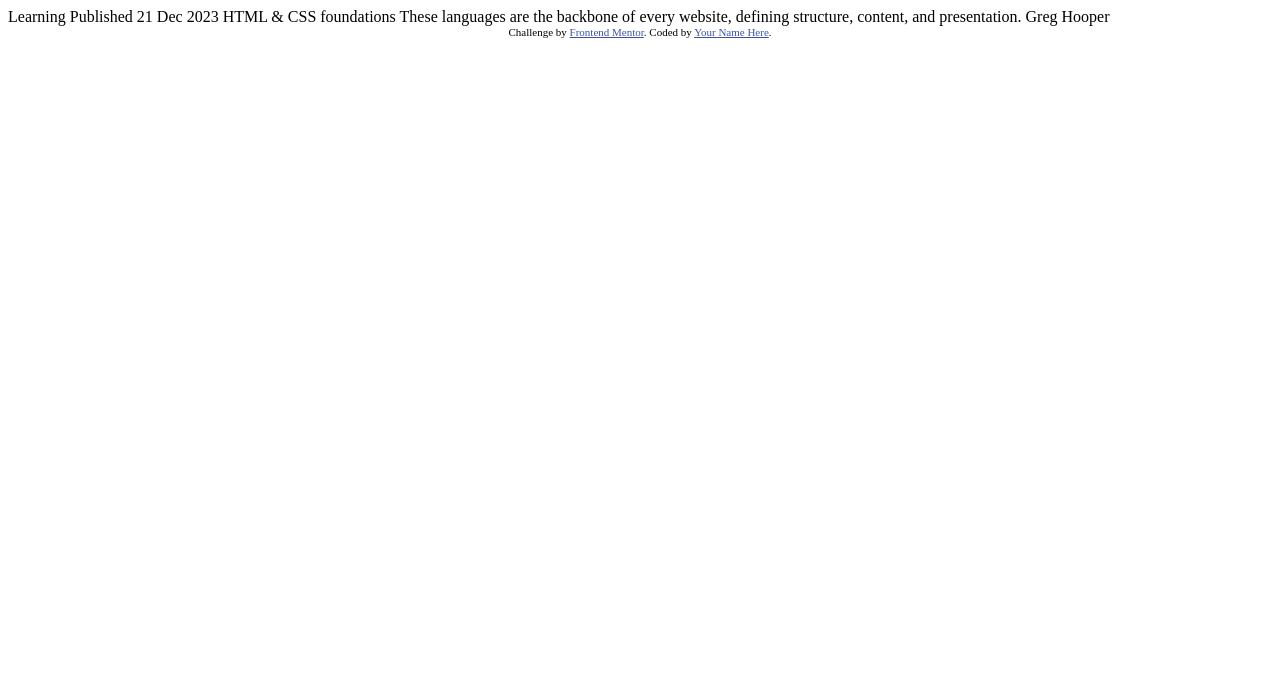
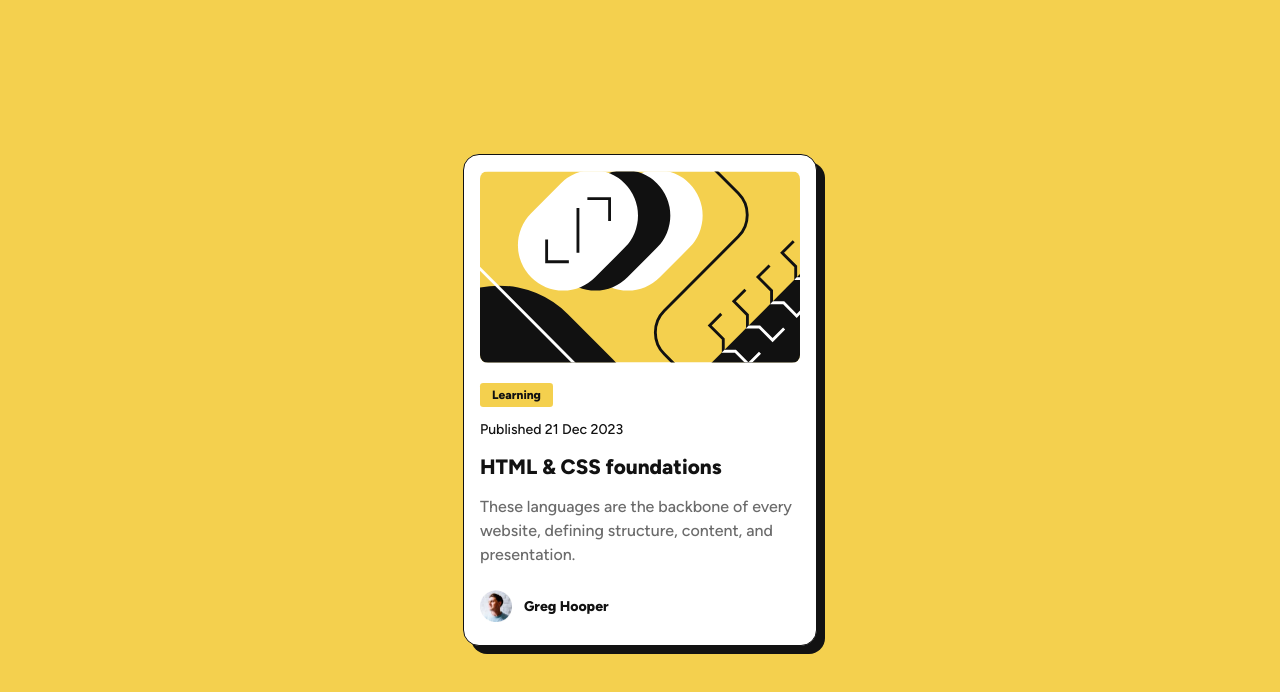
Before and after one commit to rethiagarajan/fem-blog-preview-card-main, a plain HTML site: page index.html in a window 1280 px wide. Drawn offline with Linux system fonts and the light colour scheme.

Commit message:
🔵 Challenge Complete - Blog Preview Card

```diff
--- a/index.html
+++ b/index.html
@@ -1,34 +1,32 @@
 <!DOCTYPE html>
 <html lang="en">
+
 <head>
   <meta charset="UTF-8">
-  <meta name="viewport" content="width=device-width, initial-scale=1.0"> <!-- displays site properly based on user's device -->
+  <meta name="viewport" content="width=device-width, initial-scale=1.0">
 
   <link rel="icon" type="image/png" sizes="32x32" href="./assets/images/favicon-32x32.png">
+  <link rel="stylesheet" href="style.css">
 
   <title>Frontend Mentor | Blog preview card</title>
 
-  <!-- Feel free to remove these styles or customise in your own stylesheet 👍 -->
-  <style>
-    .attribution { font-size: 11px; text-align: center; }
-    .attribution a { color: hsl(228, 45%, 44%); }
-  </style>
 </head>
+
 <body>
+  <main>
+    <div class="card">
+      <img src="./assets/images/illustration-article.svg" alt="Article cover image" class="card__image">
+      <div class="card__tag">Learning</div>
+      <p class="card__date">Published 21 Dec 2023</p>
+      <h1 class="card__title">HTML & CSS foundations</h1>
+      <p class="card__description">These languages are the backbone of every website, defining structure, content, and
+        presentation.</p>
+      <div class="card__author">
+        <img src="./assets/images/image-avatar.webp" alt="Article author's avatar" class="card__author-avatar">
+        <p class="card__author-name">Greg Hooper</p>
+      </div>
+    </div>
+  </main>
+</body>
 
-  Learning
-
-  Published 21 Dec 2023
-
-  HTML & CSS foundations
-
-  These languages are the backbone of every website, defining structure, content, and presentation.
-
-  Greg Hooper
-
-  <div class="attribution">
-    Challenge by <a href="https://www.frontendmentor.io?ref=challenge" target="_blank">Frontend Mentor</a>.
-    Coded by <a href="#">Your Name Here</a>.
-  </div>
-</body>
 </html>
--- /dev/null
+++ b/style.css
@@ -0,0 +1,88 @@
+:root {
+    --yellow: hsl(47, 88%, 63%);
+    --white: hsl(0, 0%, 100%);
+    --grey: hsl(0, 0%, 42%);
+    --black: hsl(0, 0%, 7%);
+}
+
+@font-face {
+    font-family: 'Figtree';
+    src: url('./assets/fonts/static/Figtree-ExtraBold.ttf') format('truetype');
+    font-weight: 800;
+}
+
+@font-face {
+    font-family: 'Figtree';
+    src: url('assets/fonts/static/Figtree-Medium.ttf') format('truetype');
+    font-weight: 500;
+}
+
+body {
+    background-color: var(--yellow);
+    font-family: 'Figtree', sans-serif;
+    color: var(--black);
+
+    display: flex;
+    justify-content: center;
+    align-items: center;
+    height: 100vh;
+
+    margin: 0;
+}
+
+.card {
+    background-color: var(--white);
+    border-radius: 1rem;
+    border: 1px solid var(--black);
+    padding: 1rem;
+    width: 320px;
+    box-shadow: 8px 8px 0px var(--black);
+}
+
+.card__image {
+    width: 100%;
+    border-radius: 0.5rem;
+}
+
+.card__tag {
+    background-color: var(--yellow);
+    font-weight: 800;
+    font-size: .75rem;
+    padding: .33rem .75rem;
+    display: inline-block;
+    border-radius: .2rem;
+    margin-top: 1rem;
+}
+
+.card__date {
+    font-size: .88rem;
+}
+
+.card__title {
+    font-size: 1.3rem;
+    font-weight: 800;
+    margin-top: 1rem;
+}
+
+.card__description {
+    color: var(--grey);
+    line-height: 1.5;
+    margin-top: 1rem;
+}
+
+.card__author {
+    display: flex;
+    align-items: center;
+    margin-top: 1rem;
+}
+
+.card__author-avatar {
+    width: 2rem;
+    height: 2rem;
+}
+
+.card__author-name {
+    font-weight: bold;
+    font-size: .88rem;
+    margin-left: .75rem;
+}
```
Also changed, not shown: 1 other file.
